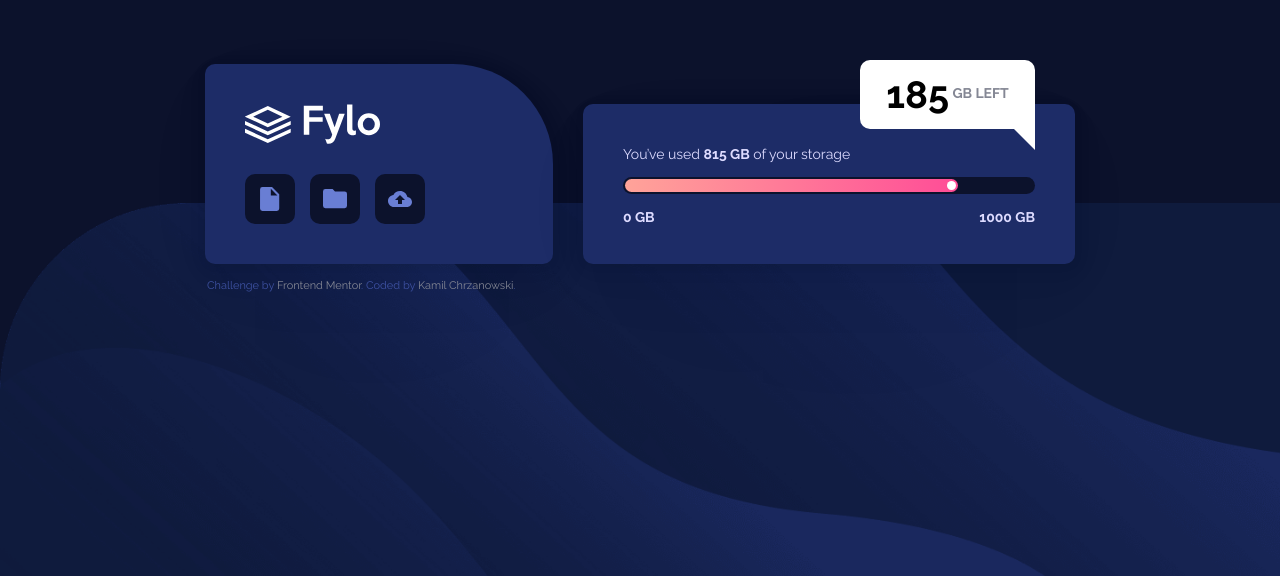
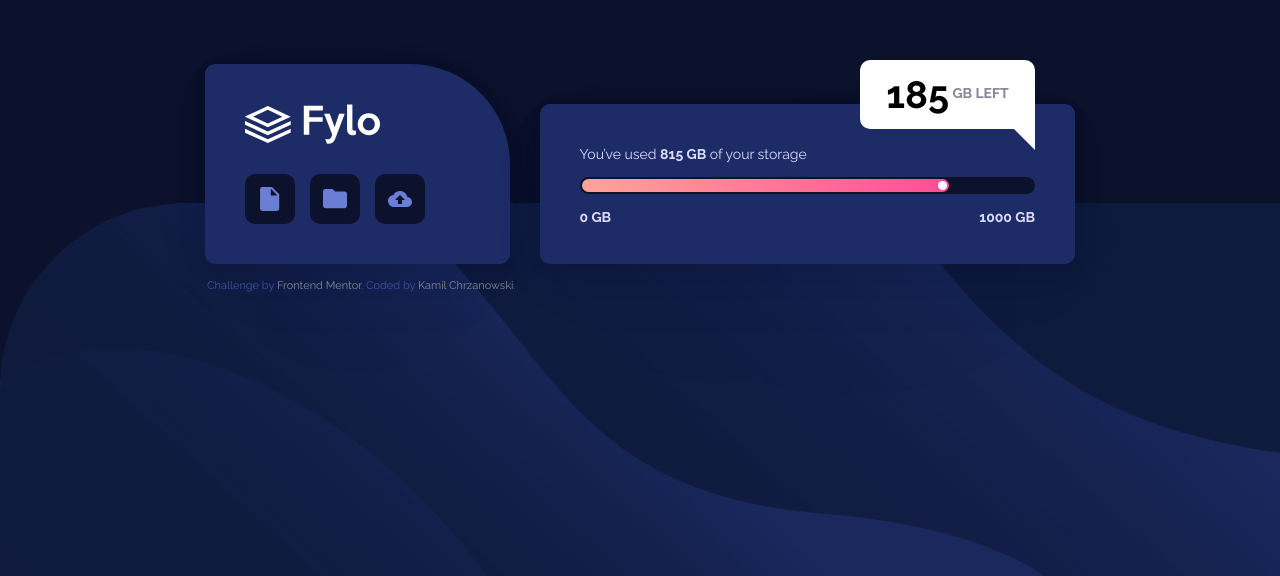
Before and after one commit to kamilcodes/frmentor_fylo_data_storage_component, a plain HTML site: page index.html in a window 1280 px wide. Shown: the part 224-800 px from the top of the page. Drawn offline with Linux system fonts and the light colour scheme.

Commit message:
adjusted container component width

```diff
--- a/styles.css
+++ b/styles.css
@@ -85,7 +85,7 @@ img {
 @media screen and (min-width: 45em) {
   .component__nav {
     min-width: fit-content;
-    max-width: 40%;
+    max-width: 35%;
   }
 }
 
@@ -152,7 +152,7 @@ img {
   .data-storage {
     padding: 42px 40px 42px 40px;
     margin-top: 0;
-    width: 60%;
+    width: 65%;
     min-width: fit-content;
   }
 }
```
